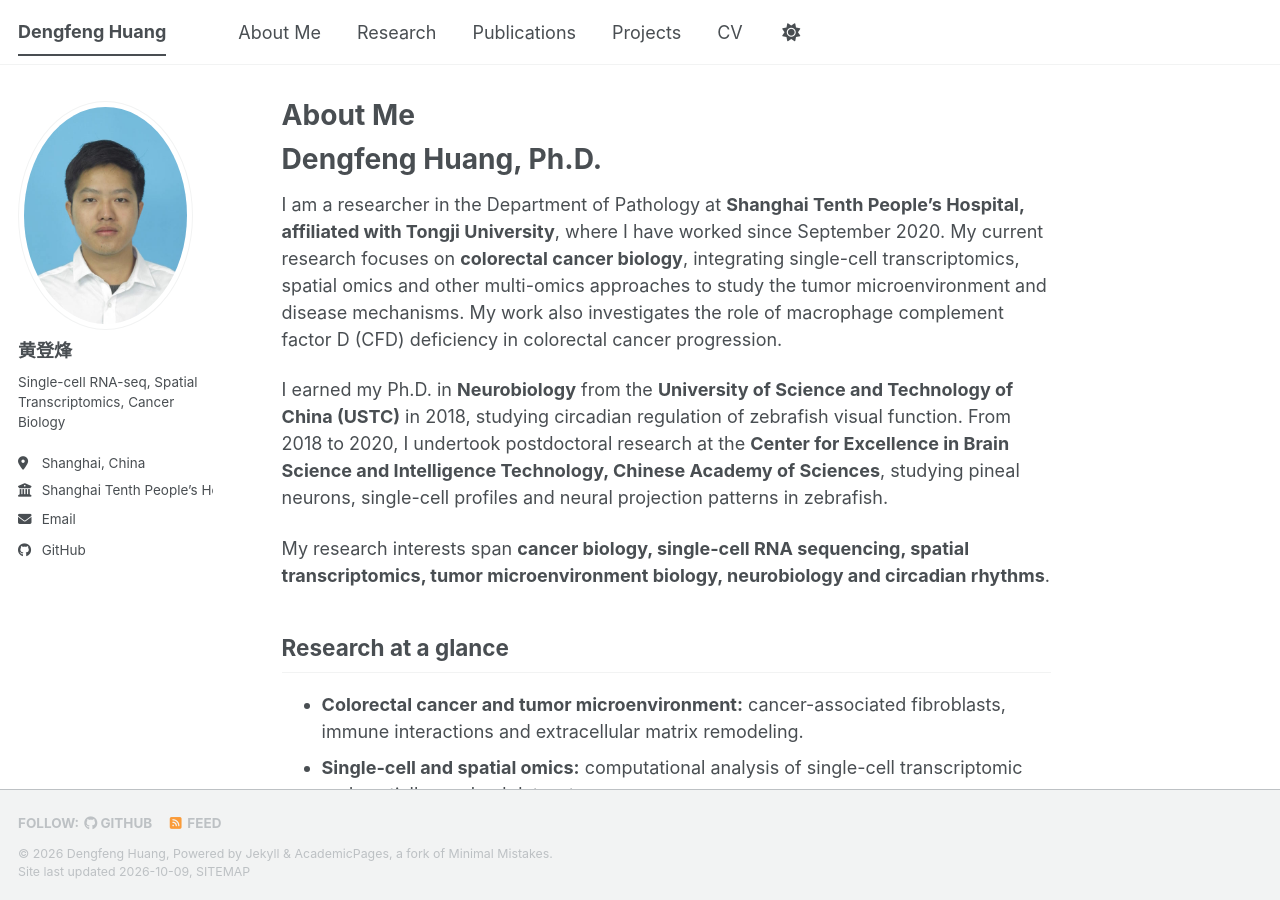
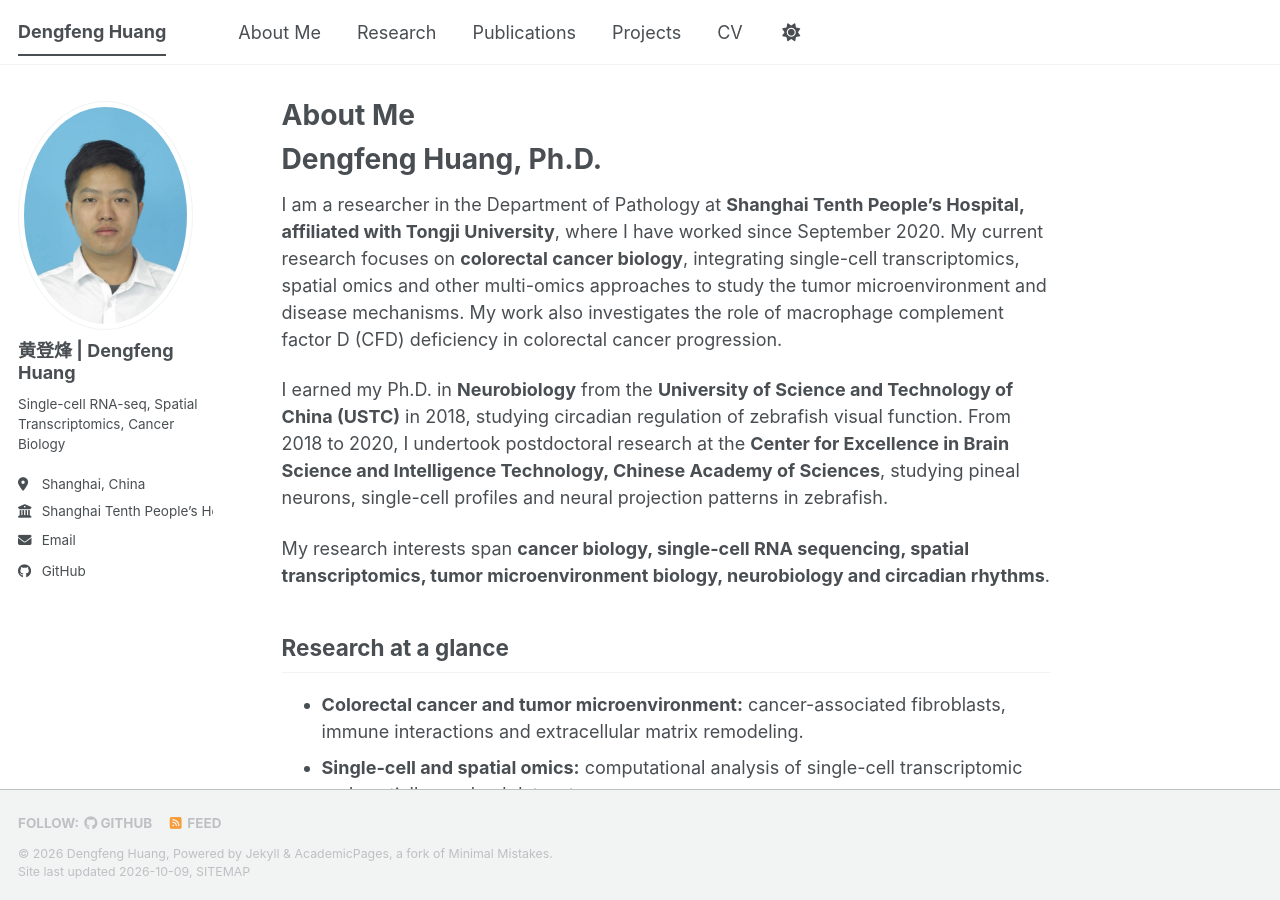
Before and after one commit to dfeng269/dfeng269.github.io, a Jekyll site: the page built from _pages/about.md, in a window 1280 px wide and 900 px high. Built offline with Jekyll 4.4.1, drawn with Linux system fonts in a browser that asks for light colours; a style sheet for code colours, icons or effects is not loaded.

Commit message:
Update _config.yml

```diff
--- a/_config.yml
+++ b/_config.yml
@@ -24,7 +24,7 @@ repository               : "dfeng269/dfeng269.github.io"
 author:
   # Biographic information
   avatar           : "profile.png"
-  name             : "黄登烽"
+  name             : "黄登烽 | Dengfeng Huang"
   pronouns         : # example: "she/her"
   bio              : "Single-cell RNA-seq, Spatial Transcriptomics, Cancer Biology"
   location         : "Shanghai, China"
```
